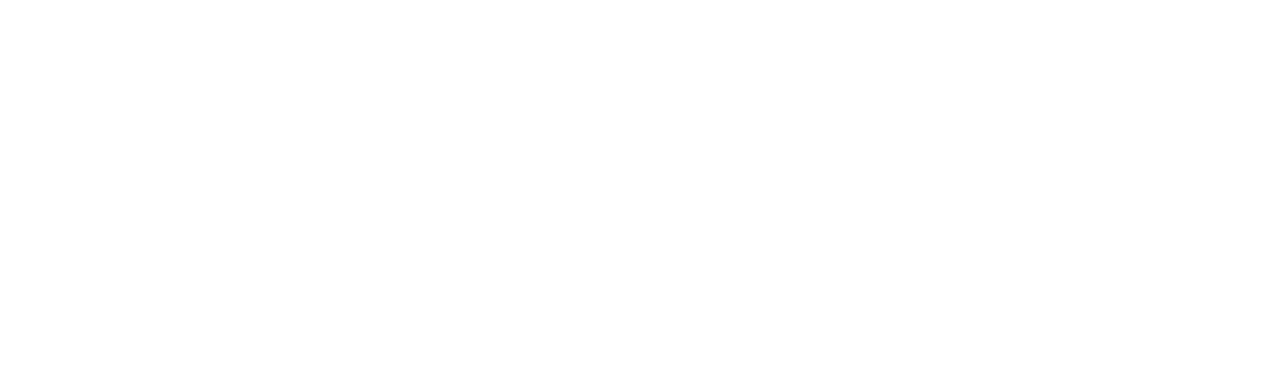
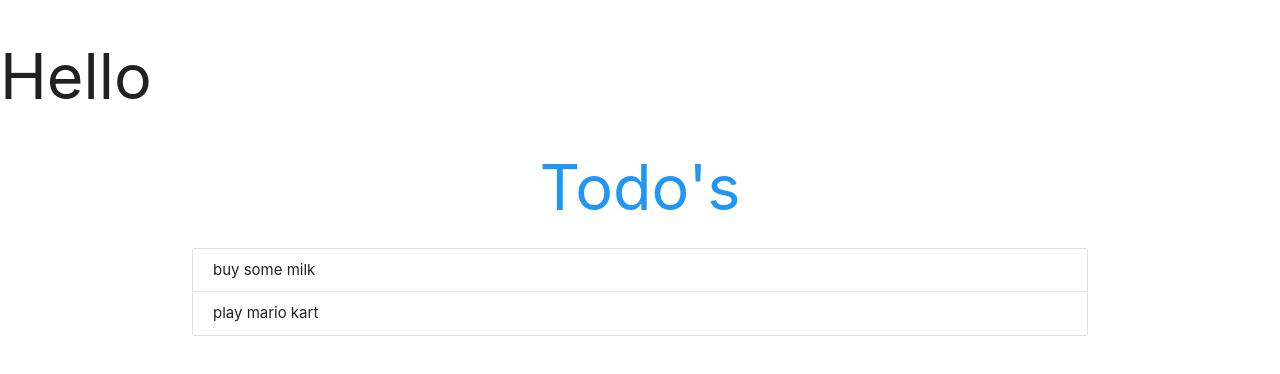
Before and after one commit to Daniel-Choiniere/nnReactReduxTodoApp, a React (Create React App) app: page / in a window 1280 px wide. Shown: the top 374 px of the page. Built offline with nearby package versions, Linux system fonts and the light colour scheme.

Commit message:
hardcoded todo items to test react app state

```diff
--- a/public/index.html
+++ b/public/index.html
@@ -3,19 +3,15 @@
   <head>
     <meta charset="utf-8" />
     <link rel="shortcut icon" href="%PUBLIC_URL%/favicon.ico" />
-    <meta
-      name="viewport"
-      content="width=device-width, initial-scale=1, shrink-to-fit=no"
-    />
+    <meta name="viewport" content="width=device-width, initial-scale=1, shrink-to-fit=no"/>
     <meta name="theme-color" content="#000000" />
     <link rel="manifest" href="%PUBLIC_URL%/manifest.json" />
-    <!-- Compiled and minified CSS -->
     <link rel="stylesheet" href="https://cdnjs.cloudflare.com/ajax/libs/materialize/1.0.0/css/materialize.min.css">
     <title>React App</title>
   </head>
   <body>
     <noscript>You need to enable JavaScript to run this app.</noscript>
-
+    <h1>Hello</h1>
     <div id="root"></div>
 
   </body>
--- a/src/App.js
+++ b/src/App.js
@@ -1,13 +1,20 @@
 // this will be our root component
 
 import React, { Component } from 'react';
-
+import Todos from './Todos';
 
 class App extends Component {
+  state = {
+    todos: [
+      {id: 1, content: 'buy some milk'},
+      {id: 2, content: 'play mario kart'}
+    ]
+  }
   render() {
     return (
-      <div className="App">
-
+      <div className="todo-app container">
+        <h1 className="center blue-text">Todo's</h1>
+        <Todos todos={this.state.todos} />
       </div>
     );
   }
--- /dev/null
+++ b/src/Todos.js
@@ -0,0 +1,26 @@
+import React from 'react'
+
+// grabbing the todos off the prop object
+const Todos = ({todos}) => {
+
+    // tereneary operator. If there are todos than the function to the right of the question mark is fired. if there are no todos than the function to the right of the colon is fired
+    const todoList = todos.length ? (
+        todos.map(todo => {
+            return (
+                // React expects unique key for every surrounding element that we return with the map function
+                <div className="collection-item" key={todo.id}>
+                    <span>{todo.content}</span>
+                </div>
+            )
+        })
+        ) : (
+        <p className="center">You have no todos left, yay!</p>
+        )
+    return(
+        <div className="todos collection">
+            {todoList}
+        </div>
+    )
+}
+
+export default Todos;
```
Also changed, not shown: 1 other file (tests, documents, lock files or other folders).
